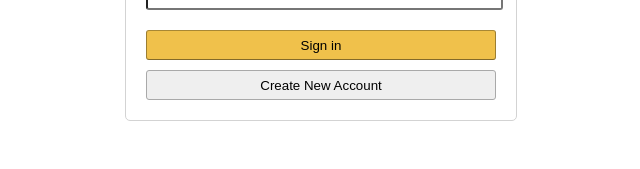
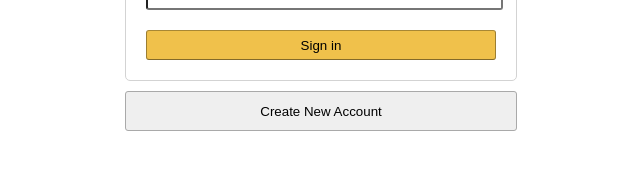
Before and after one commit to ruhaimmohammed/Amazon-clone, a React (Create React App) app: page /login in a window 1280 px wide. Shown: the part 309-478 px from the top of the page, without its empty margins (319-959 px from the left). Built offline with nearby package versions, Linux system fonts and the light colour scheme; no server answers.

Commit message:
Popup given for login and sign up

```diff
--- a/src/App.js
+++ b/src/App.js
@@ -77,7 +77,7 @@ function App() {
     <Router>
       <div className="App">
         <Routes>
-          <Route path="/login" element={<Login popUpWarn={popUpWarn}/>} />
+          <Route path="/login" element={<Login popUp={popUp} popUpWarn={popUpWarn}/>} />
           <Route path="/" element={<Home popUp={popUp} popUpError={popUpError} />} />
           <Route path="/checkout" element={<Checkout popUp={popUp} popUpError={popUpError} />} />
           <Route path="/payment" element={ <Payment popUp={popUp} popUpError={popUpError}/> } />
--- a/src/Login.css
+++ b/src/Login.css
@@ -64,10 +64,8 @@
 
 .login__registerButton {
     border-radius: 3px;
-    width: 100%;
-    height: 30px;
+    min-width: 392px;
+    height: 40px;
     border: 1px solid;
-    margin-top: 10px;
     border-color: darkgrey;
-
 }
--- a/src/Login.js
+++ b/src/Login.js
@@ -4,7 +4,7 @@ import "./Login.css";
 import { auth } from "./firebase"
 
 
-function Login({ popUpWarn }) {
+function Login({ popUp, popUpWarn }) {
     const history = useNavigate();
     const [email, setEmail] = useState('');
     const [password, setPassword] = useState('');
@@ -13,11 +13,12 @@ function Login({ popUpWarn }) {
         e.preventDefault();
         auth
             .signInWithEmailAndPassword(email, password)
-            .then( auth => {
+            .then(auth => {
                 history('/')
+                popUp( "Login " , "Successfully" )
             })
             .catch(error => popUpWarn(error.message))
-             // popup if possible
+        // popup if possible
     }
 
     const register = e => {
@@ -26,12 +27,13 @@ function Login({ popUpWarn }) {
         auth
             .createUserWithEmailAndPassword(email, password)
             .then((auth) => {
-                if(auth){
+                if (auth) {
                     history('/')
                 }
+                popUp( "Account " , "Created Successfully" );
             })
             .catch(error => popUpWarn(error.message))
-            // popup if possible
+        // popup if possible
     }
 
     return (
@@ -46,14 +48,16 @@ function Login({ popUpWarn }) {
 
                 <form >
                     <h5>E-Mail</h5>
-                    <input type="email"  value={ email } onChange={ e => setEmail(e.target.value) }/>
+                    <input type="email" value={email} onChange={e => setEmail(e.target.value)} />
 
                     <h5>Password</h5>
-                    <input type="password" value={ password } onChange={ e => setPassword(e.target.value) }/>
+                    <input type="password" value={password} onChange={e => setPassword(e.target.value)} />
 
-                    <button type='submit' className='login__signInButton' onClick={ signIn }>Sign in</button>
-                    <button className='login__registerButton' onClick={ register } >Create New Account</button>
+                    <button type='submit' className='login__signInButton' onClick={signIn}>Sign in</button>
                 </form>
+            </div>
+            <div className="login__container__2" style={{ marginTop: "10px" }}>
+                <button className='login__registerButton' onClick={register} >Create New Account</button>
             </div>
         </div>
     )
```
